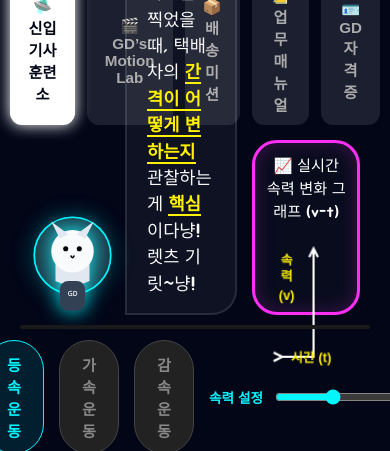
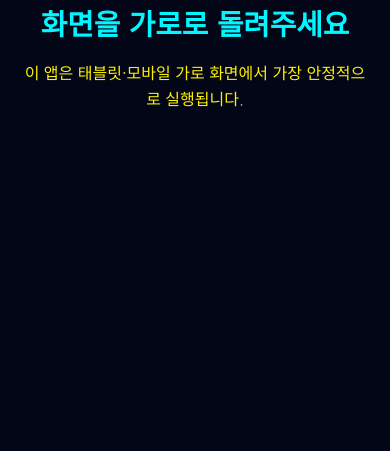
Before and after one commit to jjangjit/gravity-deliverer, a plain HTML site: page tab1.html in a window 390 px wide. Shown: the part 393-844 px from the top of the page. Drawn offline with Linux system fonts and the light colour scheme.

Commit message:
Update tab1.html

```diff
--- a/tab1.html
+++ b/tab1.html
@@ -101,7 +101,53 @@
         input[type=range] { flex: 1; accent-color: var(--cyan); cursor: pointer; }
     </style>
 </head>
-<body>
+<div id="rotateGuide">
+    <div>
+        <div class="rotateIcon">📱↔️</div>
+        <h2>화면을 가로로 돌려주세요</h2>
+        <p>이 앱은 태블릿·모바일 가로 화면에서 가장 안정적으로 실행됩니다.</p>
+    </div>
+</div>
+
+<style>
+#rotateGuide{
+    display:none;
+}
+
+@media (orientation: portrait) and (max-width: 900px){
+    #rotateGuide{
+        position:fixed;
+        inset:0;
+        z-index:999999;
+        background:#020617;
+        color:white;
+        display:flex;
+        align-items:center;
+        justify-content:center;
+        text-align:center;
+        padding:24px;
+        font-family:'Nanum Gothic', sans-serif;
+    }
+
+    #rotateGuide h2{
+        margin:12px 0;
+        color:#00f7ff;
+        font-family:'Jua', sans-serif;
+        font-size:1.8rem;
+    }
+
+    #rotateGuide p{
+        color:#fff200;
+        line-height:1.6;
+        font-size:1rem;
+    }
+
+    .rotateIcon{
+        font-size:3rem;
+    }
+}
+</style>
+    <body>
 
 <div class="app-container" id="main-app">
     <header>
```
